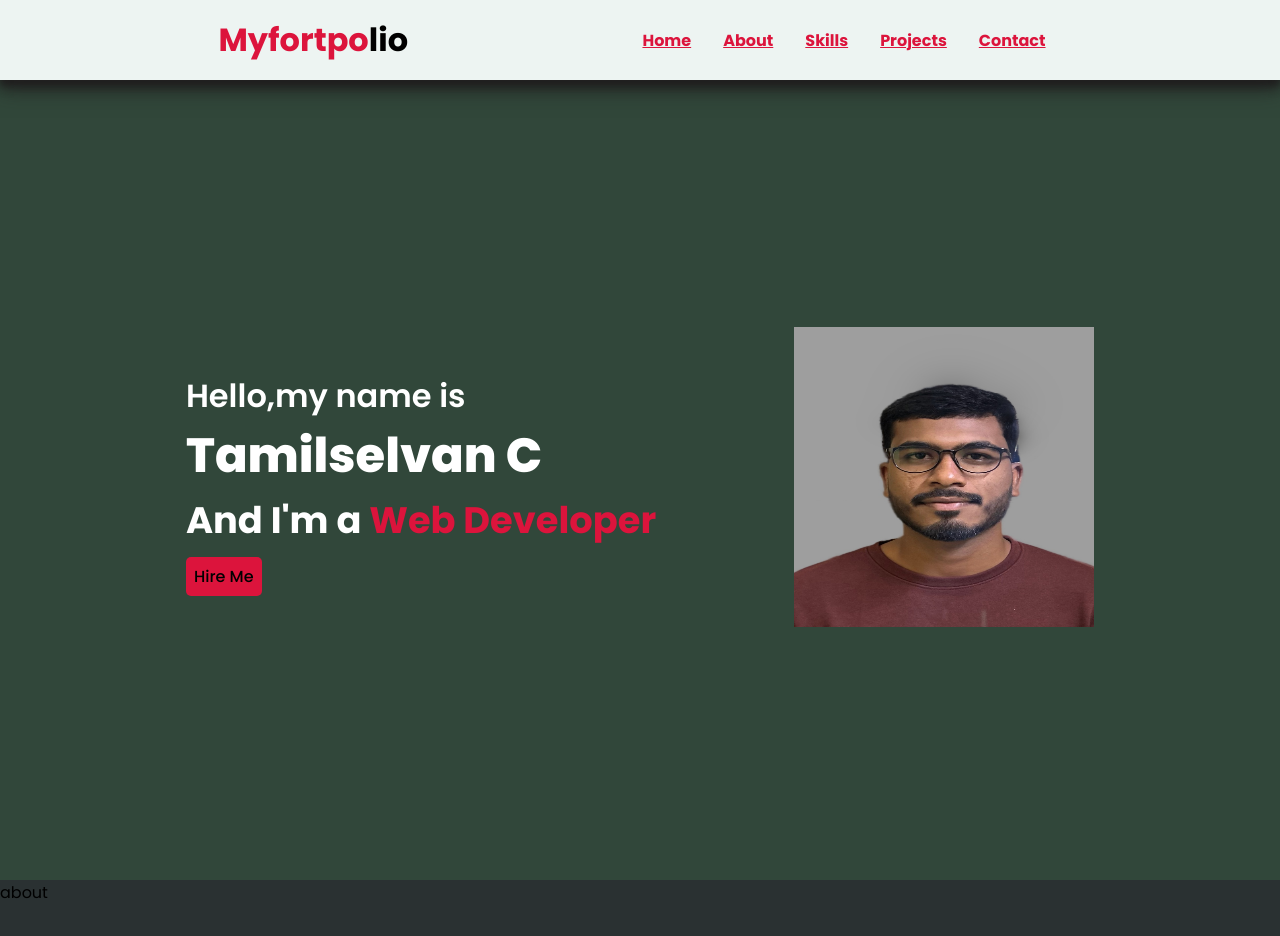
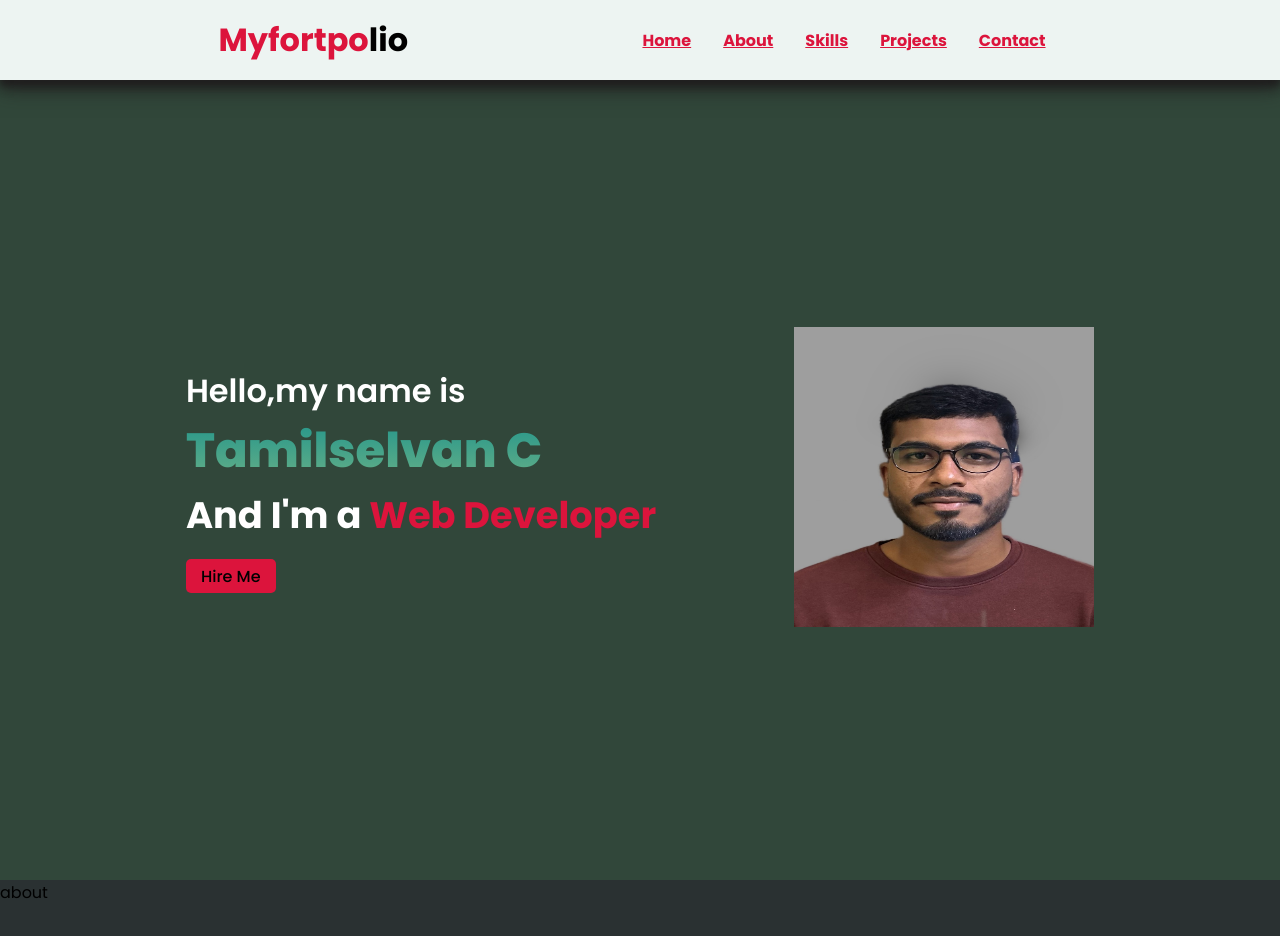
Before and after one commit to TamilselvanChandrakumar/my-portfolio, a React (Vite) app in the folder portfolio-app/: page / in a window 1280 px wide. Shown: the top 936 px of the page. Built offline with nearby package versions, Linux system fonts and the light colour scheme.

Commit message:
first commit

```diff
--- a/portfolio-app/src/component/home/Home.css
+++ b/portfolio-app/src/component/home/Home.css
@@ -20,6 +20,9 @@
   font-size: 3rem;
   color: var(--font-seconday-color);
   font-weight: 800;
+  background: linear-gradient(#20948b, #6ab187);
+  -webkit-background-clip: text;
+  -webkit-text-fill-color: transparent;
 }
 .home-col1 h2 {
   margin-bottom: 1rem;
@@ -34,7 +37,10 @@
   animation: webdev 1s linear infinite;
 }
 .hireme-btn {
-  padding: 0.5rem;
+  padding: 0.3rem;
+  display: inline-block;
+  width: 5rem;
+  text-align: center;
   background-color: crimson;
   text-decoration: none;
   color: var(--font-dark-color);
```
